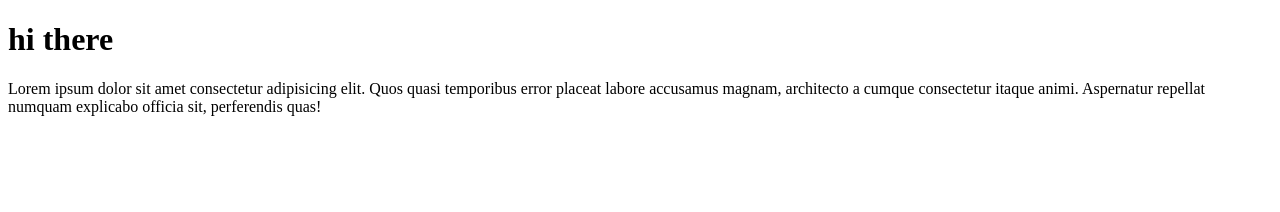
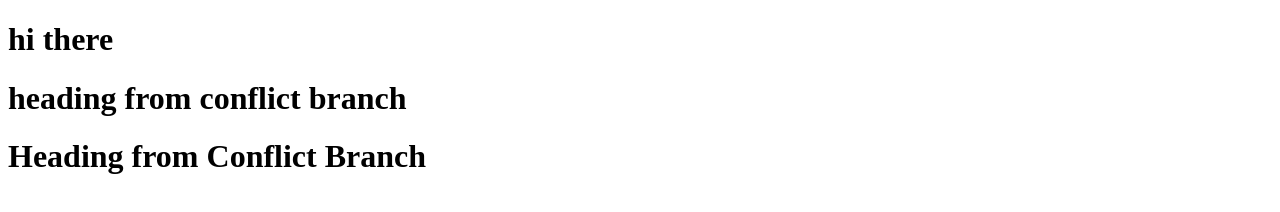
Before and after one commit to shrabony01/project, a plain HTML site: page index.html in a window 1280 px wide. Drawn offline with Linux system fonts and the light colour scheme.

Commit message:
did some chnge

```diff
--- a/index.html
+++ b/index.html
@@ -9,10 +9,9 @@
     <header>
         <h1>hi there</h1>
     </header>
-    <main>
-        <p>Lorem ipsum dolor sit amet consectetur adipisicing elit. Quos quasi temporibus error placeat labore accusamus magnam, architecto a cumque consectetur itaque animi. Aspernatur repellat numquam explicabo officia sit, perferendis quas!
-
-        </p>
-    </main>
+        <h1> heading from conflict branch</h1>
+    <header>
+    <h1>Heading from Conflict Branch</h1>
+</header>
 </body>
 </html>
```
